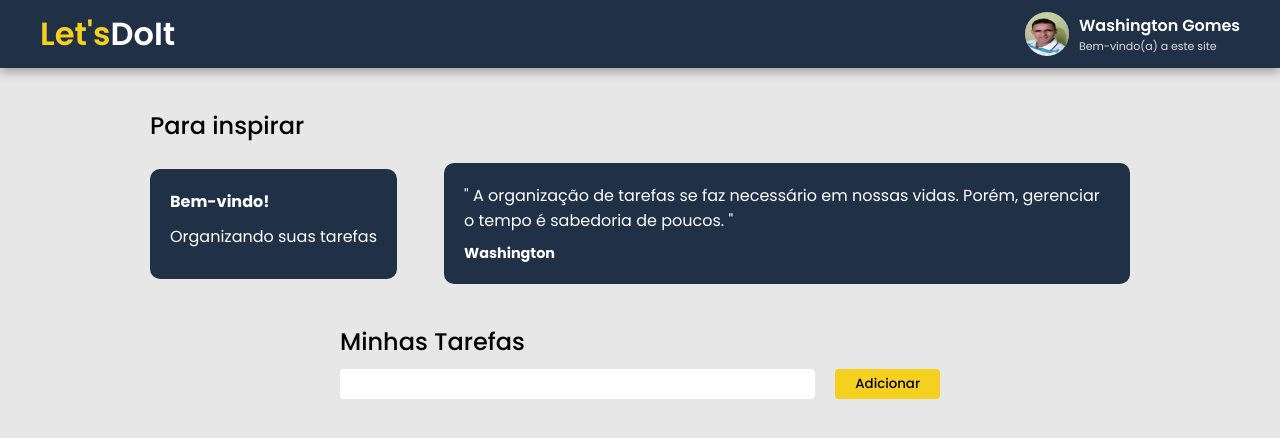
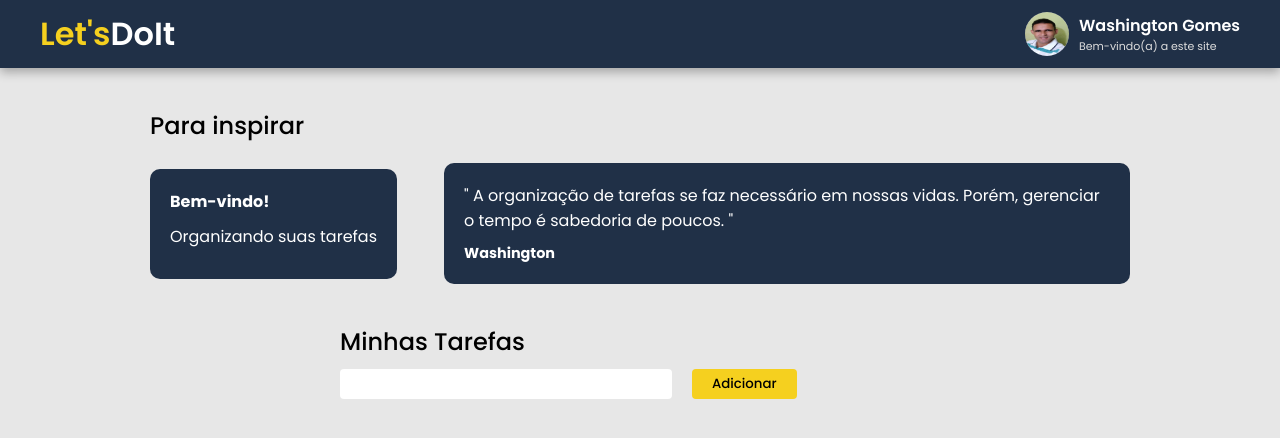
Before and after one commit to washingtongomes/web-challenge1, a React (Create React App) app: page / in a window 1280 px wide. Shown: the top 438 px of the page. Built offline with nearby package versions, Linux system fonts and the light colour scheme; the HTML template or start-up script is replaced by a standard one.

Commit message:
Update App.css

```diff
--- a/src/styles/App.css
+++ b/src/styles/App.css
@@ -13,7 +13,7 @@
 }
 
 #tarefas form input {
-  flex: 1;
+  flex: 0;
   height: 30px;
   font-size: 16px;
   padding: 0 8px;
```
